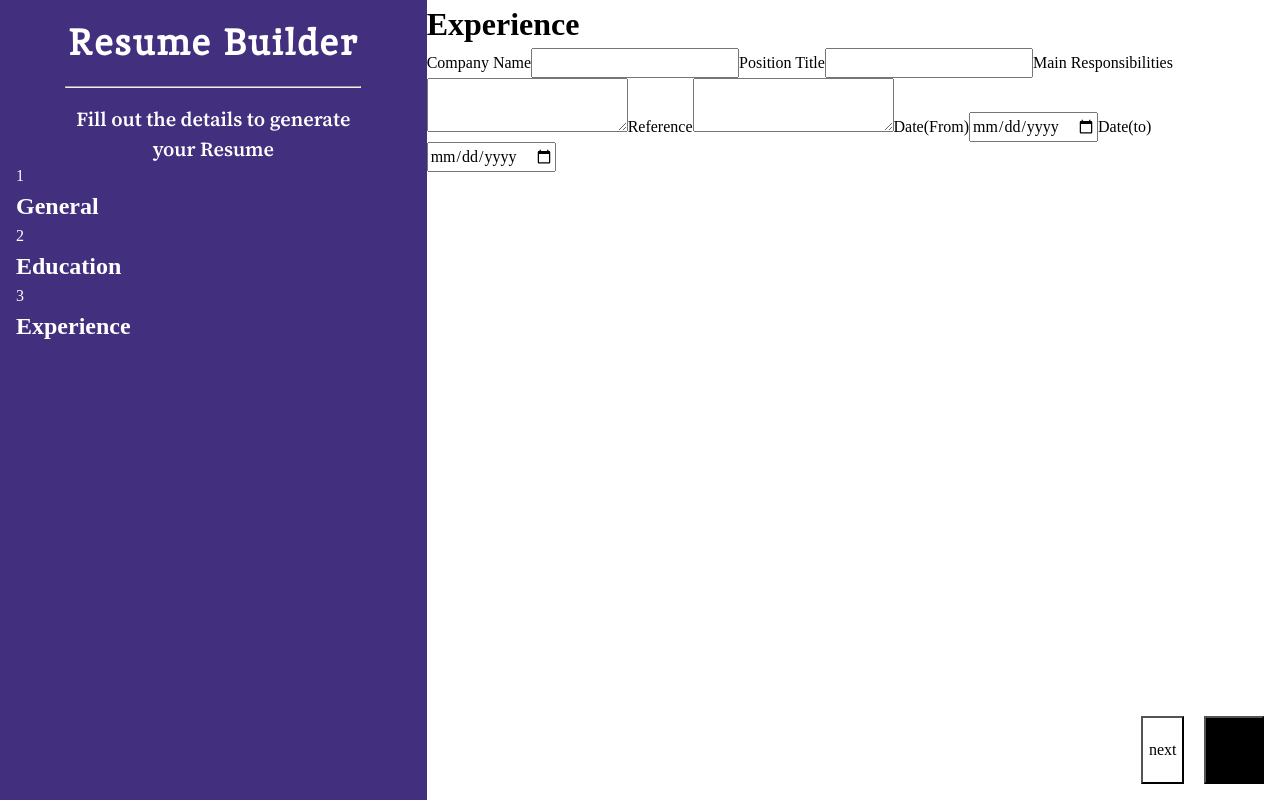
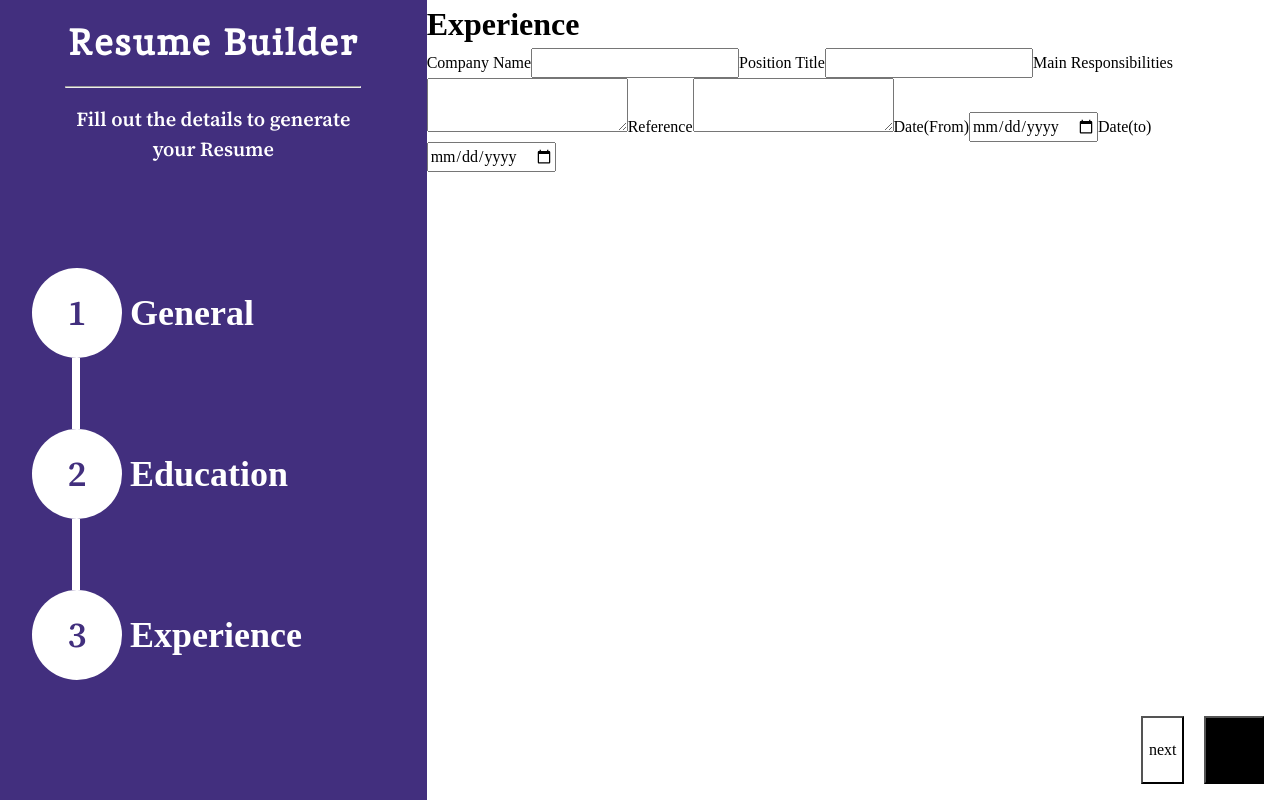
Before and after one commit to StewardRighteous/top-cv-resume-generator, a React (Vite) app: page / in a window 1280 px wide. Built offline with nearby package versions, Linux system fonts and the light colour scheme.

Commit message:
design progress bar

```diff
--- a/src/components/ProgressBar.jsx
+++ b/src/components/ProgressBar.jsx
@@ -1,4 +1,5 @@
 import ProgressIcon from "./ProgressIcon";
+import "../styles/progress-bar.css";
 
 export default function ProgressBar() {
   return (
--- a/src/components/ProgressIcon.jsx
+++ b/src/components/ProgressIcon.jsx
@@ -1,7 +1,9 @@
 export default function ProgressIcon({ sectionNumber, sectionName }) {
   return (
     <div className="progress-icon">
-      <p>{sectionNumber}</p>
+      <div className="icon">
+        <p>{sectionNumber}</p>
+      </div>
       <h2>{sectionName}</h2>
     </div>
   );
--- /dev/null
+++ b/src/styles/progress-bar.css
@@ -0,0 +1,54 @@
+/* CSS for both Progress bar and their Respective Progress Icons */
+
+.resume-header .progress-bar {
+  flex: 2 1 auto;
+  padding: 16px;
+  display: flex;
+  flex-flow: column nowrap;
+  justify-content: center;
+}
+
+.resume-header .progress-bar .progress-icon {
+  display: flex;
+  align-items: center;
+  gap: 8px;
+}
+
+.resume-header .progress-bar .progress-icon .icon {
+  height: 90px;
+  width: 90px;
+  background-color: white;
+  border-radius: 50%;
+  display: flex;
+  align-items: center;
+  justify-content: center;
+}
+
+.resume-header .progress-bar .progress-icon .icon p {
+  color: var(--background-color);
+  font-family: "SourceSerif";
+  font-size: 2.25rem;
+}
+
+.resume-header .progress-bar .progress-icon h2 {
+  flex: 2 1 auto;
+  font-size: 36px;
+}
+
+.resume-header .progress-bar .progress-line {
+  width: 8px;
+  height: 12%;
+  background-color: white;
+  margin-left: 40px;
+}
+
+/* Progress line and Icon after adding completed class */
+
+.resume-header .progress-bar .progress-icon .icon.completed {
+  border: 12px solid transparent;
+  background: linear-gradient(white, white) padding-box, var(--gradient) border-box;
+}
+
+.resume-header .progress-bar .progress-line.completed{
+    background: var(--gradient);
+}
```
